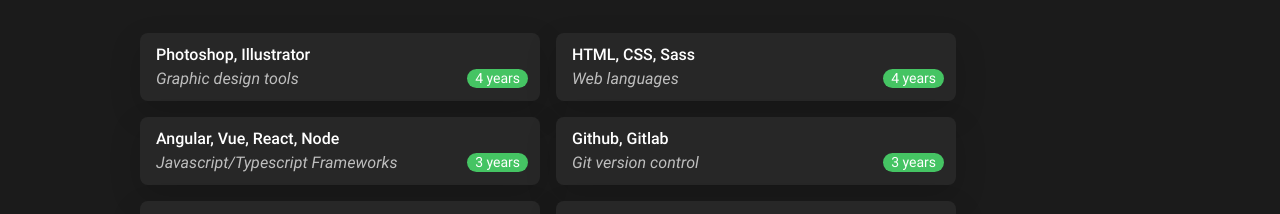
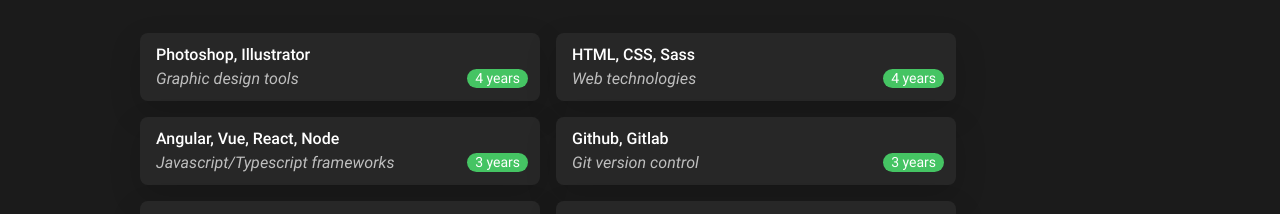
Before and after one commit to Paradoxdotexe/theNJK, a Vue app: page / in a window 1280 px wide. Shown: the part 2001-2215 px from the top of the page. Built offline with nearby package versions, Linux system fonts and the light colour scheme.

Commit message:
Fix skills typos

```diff
--- a/src/data/skills.ts
+++ b/src/data/skills.ts
@@ -12,12 +12,12 @@
   },
   {
     technologies: 'HTML, CSS, Sass',
-    type: 'Web languages',
+    type: 'Web technologies',
     years: 4
   },
   {
     technologies: 'Angular, Vue, React, Node',
-    type: 'Javascript/Typescript Frameworks',
+    type: 'Javascript/Typescript frameworks',
     years: 3
   },
   {
```
